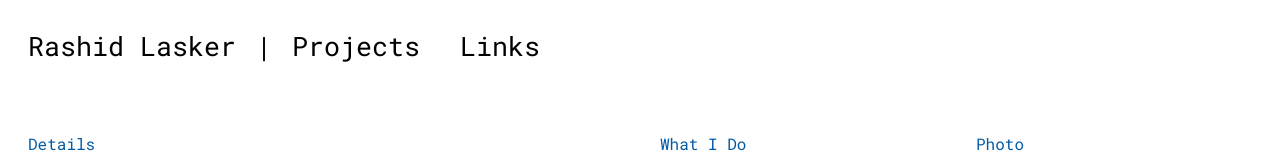
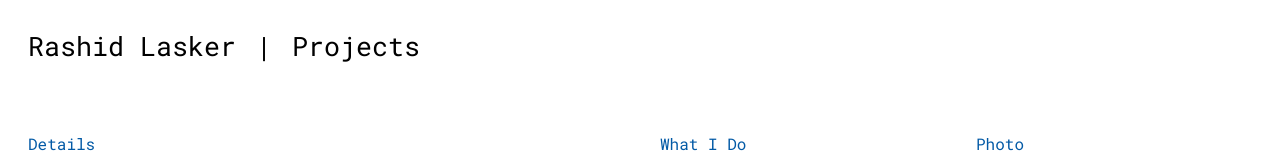
Before and after one commit to rashidlasker/rashidlasker.github.io, a React (Create React App) app: page / in a window 1280 px wide. Shown: the top 160 px of the page. Built offline with nearby package versions, Linux system fonts and the light colour scheme.

Commit message:
remove link tab until later

```diff
--- a/src/views/App.js
+++ b/src/views/App.js
@@ -11,13 +11,11 @@ const App = () => {
         <nav className="content">
           <Link className="link link-1" to="">Rashid Lasker</Link>
           <span className="divider">|</span>
-          <Link className="link link-3" to="/projects/">Projects</Link>
-          <Link className="link link-4" to="/links/">Links</Link>
+          <Link className="link link-4" to="/projects/">Projects</Link>
         </nav>
         <div className="content">
           <Route path="/" exact component={Home} />
           <Route path="/projects/" exact component={Projects} />
-          <Route path="/links/" component={Home} />
           <Route path="/projects/:id/" component={Project} />
           {/* <Route render={() => <Redirect to="/" />} />  */}
         </div>
```
